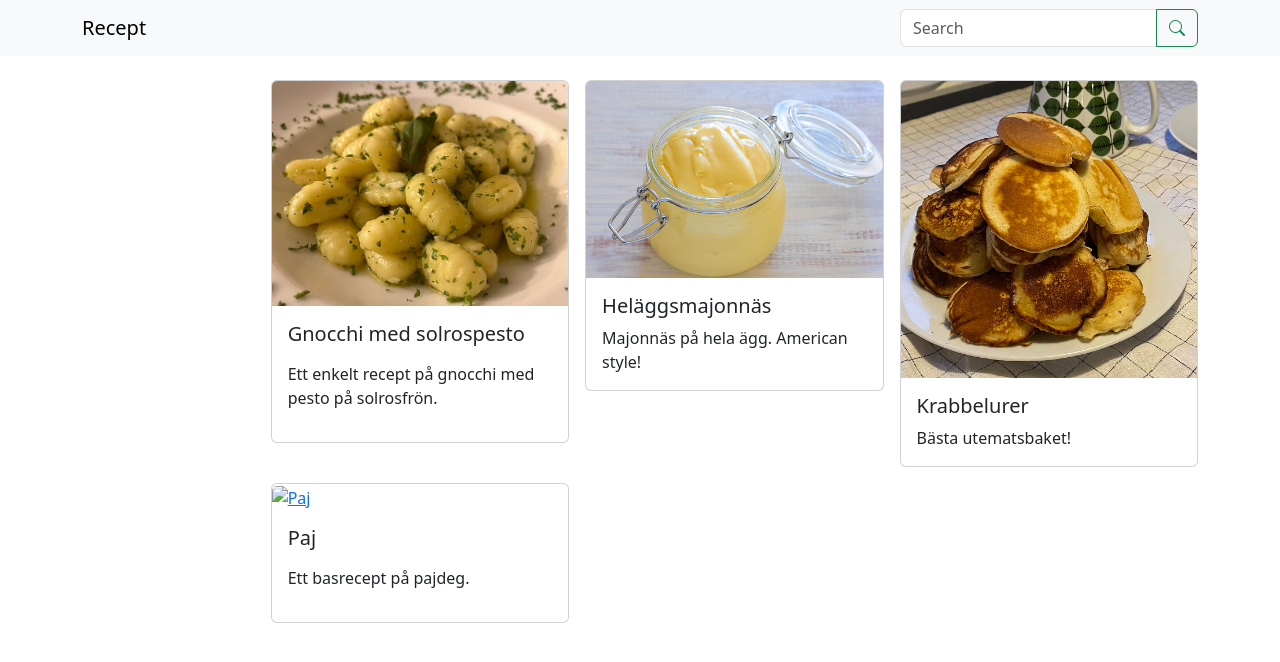
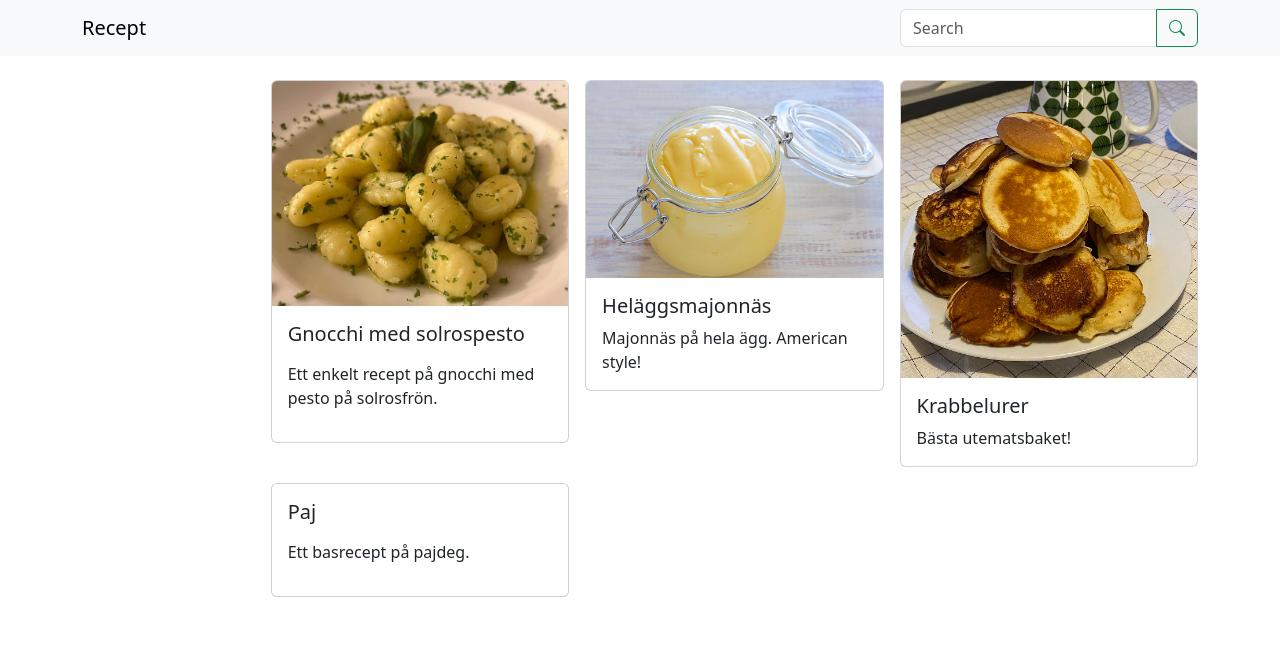
Before and after one commit to jolars/recipes, a Jekyll site: the page built from index.html, in a window 1280 px wide. Shown: the top 662 px of the page. Built offline with Jekyll 4.4.1, drawn with Linux system fonts in a browser that asks for light colours.

Commit message:
feat: make image conditional

```diff
--- a/index.html
+++ b/index.html
@@ -17,7 +17,9 @@ layout: base
                 <div class="col col-sm-6 col-lg-4">
                     <div class="card">
                         <a href="{{ recipe.url | relative_url }}" class="stretched-link">
-                            <img src="{{ recipe.img }}" class="card-img-top" alt="{{ recipe.title }}">
+                            {%- if recipe.img -%}
+                                <img src="{{ recipe.img }}" class="card-img-top" alt="{{ recipe.title }}">
+                            {%- endif -%}
                         </a>
                         <div class="card-body">
                             <h5 class="card-title">{{ recipe.title }}</h5>
```
